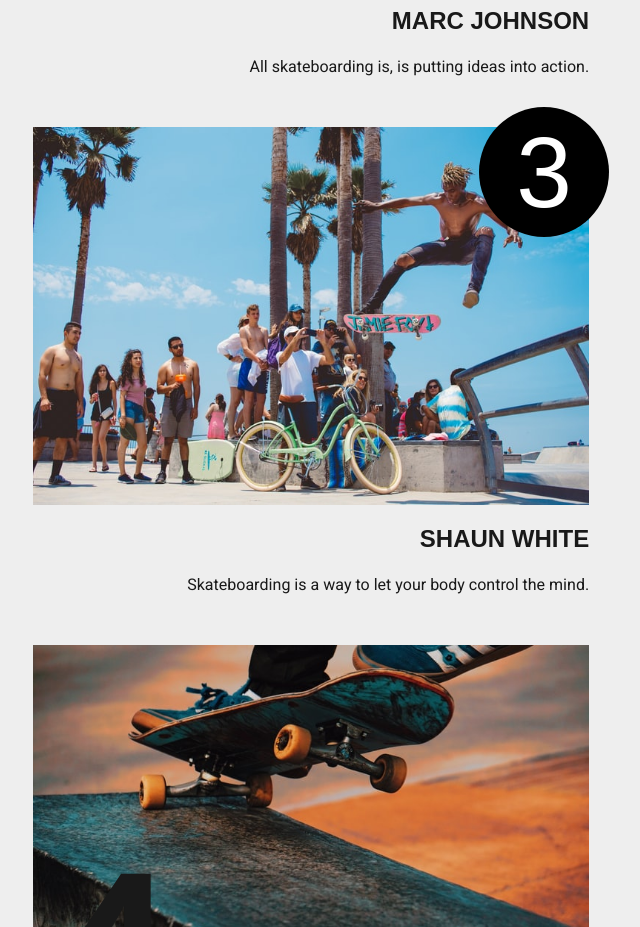
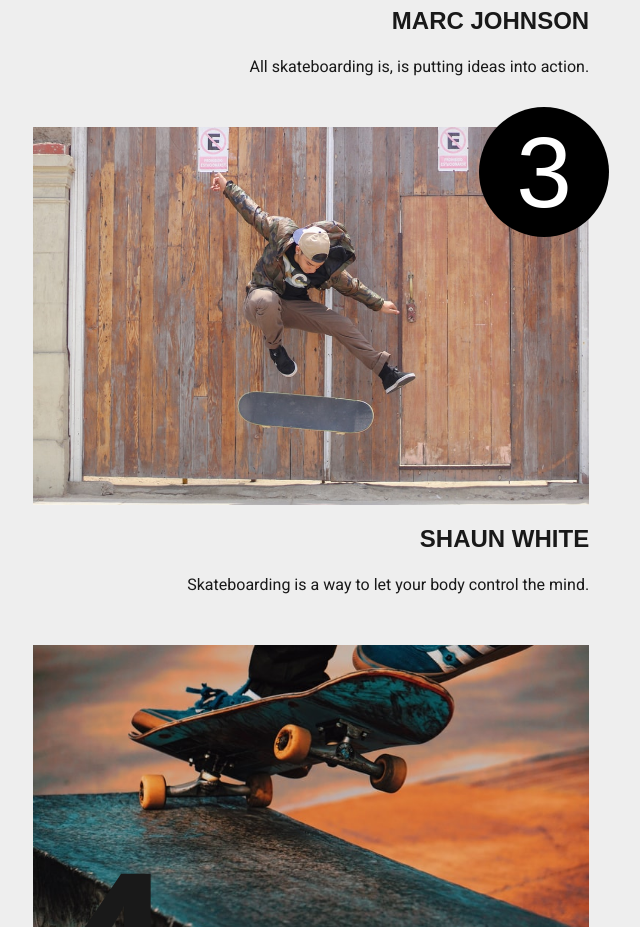
Before and after one commit to chrisclarkedev/Blog-CSS-Grid, a React (Create React App) app: page / in a window 1280 px wide. Shown: the part 1540-2467 px from the top of the page, without its empty margins (107-747 px from the left). Built offline with nearby package versions, Linux system fonts and the light colour scheme.

Commit message:
changed image for article 3

```diff
--- a/src/App.js
+++ b/src/App.js
@@ -27,7 +27,7 @@
             <p>All skateboarding is, is putting ideas into action.</p>
           </article>
           <figure class="featured-image-3">
-            <img src={require('./components/images/1.jpeg')} />
+            <img src={require('./components/images/8.jpeg')} />
           </figure>
           <div class="number-3">3</div>
           <article class="article article-3">
```
Also changed, not shown: src/components/images/8.jpeg (added).
